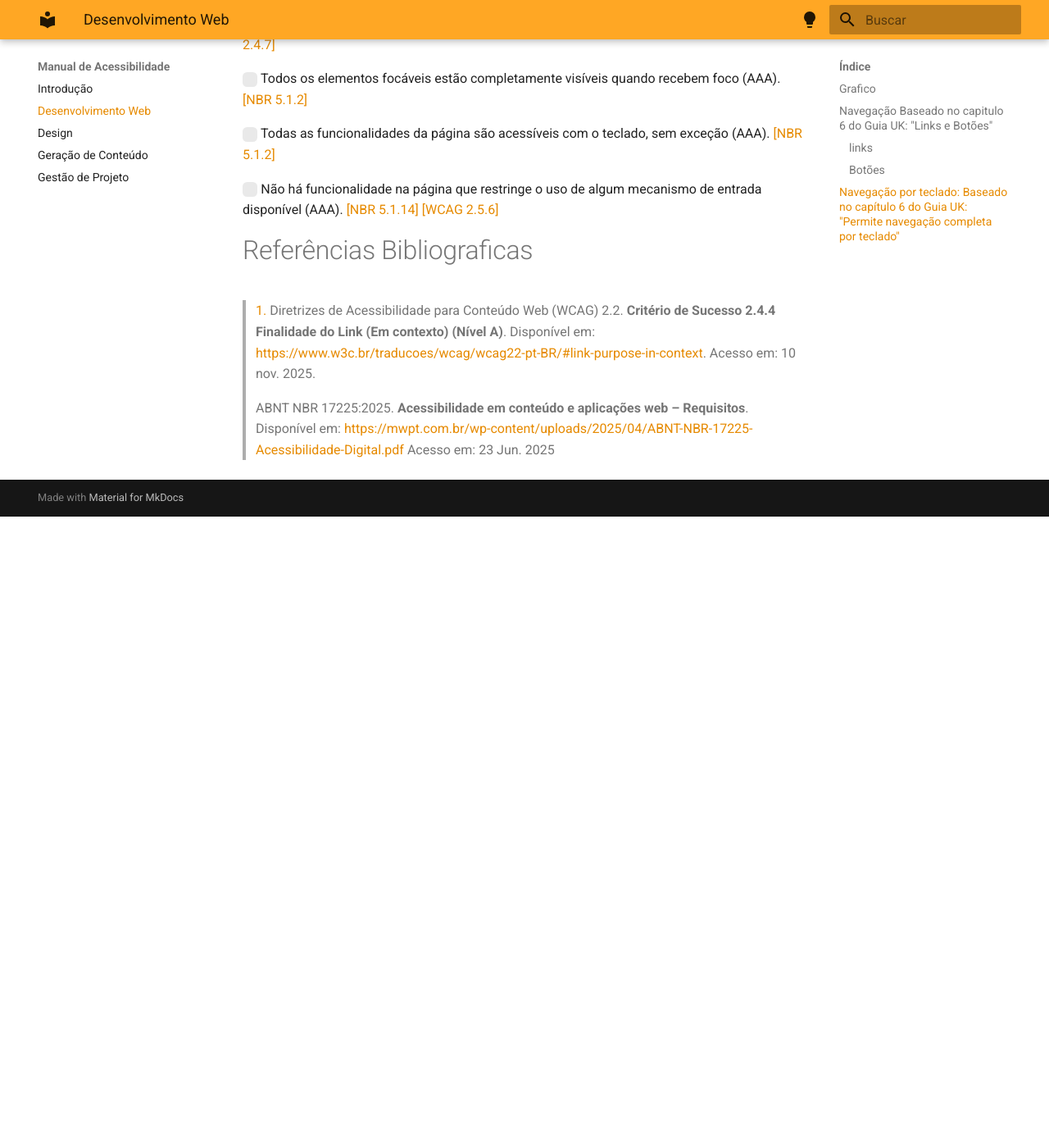
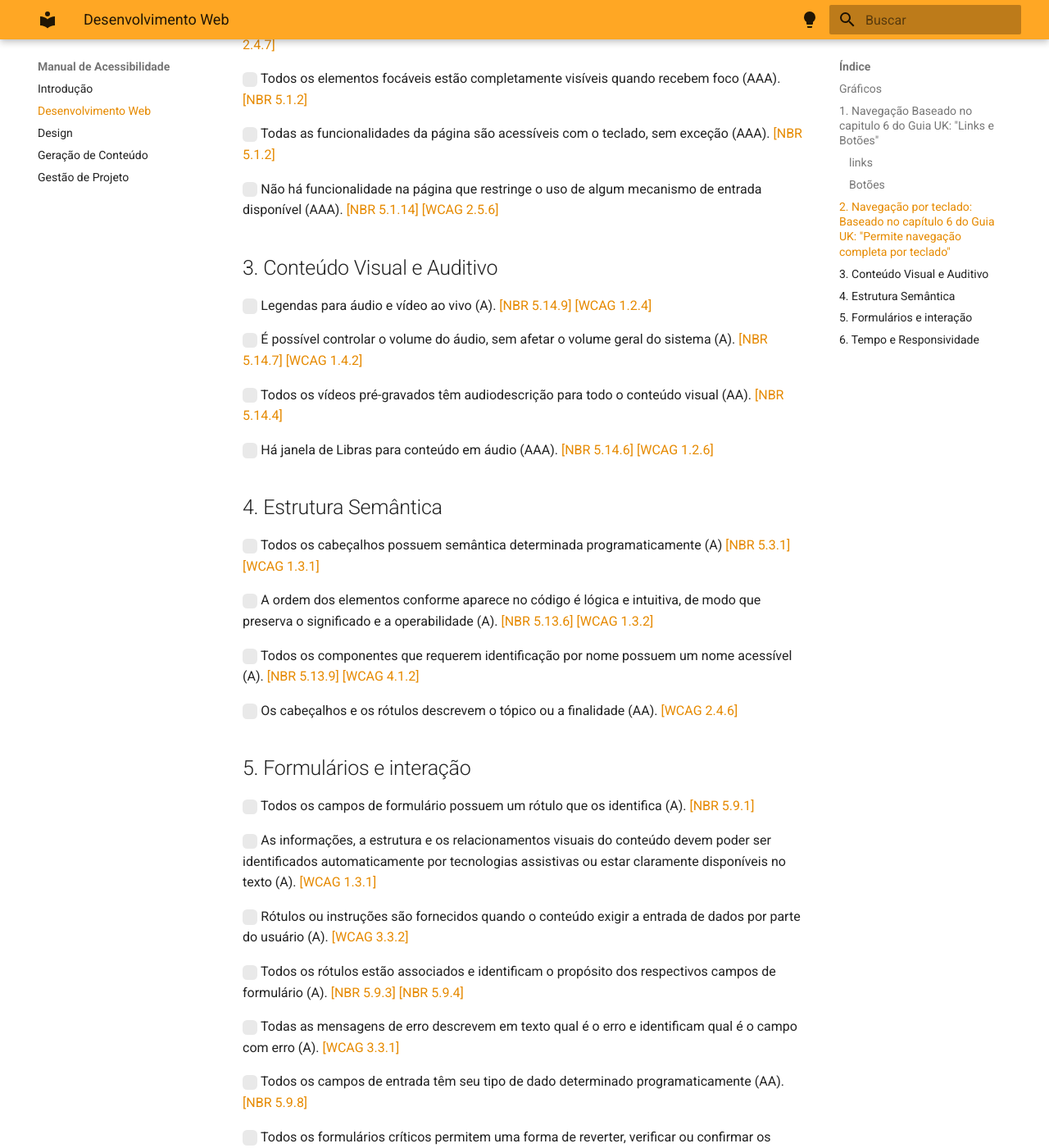
Before and after one commit to UnB-IHC/IHC-2025.2-Grupo6, an MkDocs documentation site: the page built from docs/manual/devWeb.md, in a window 1280 px wide and 1400 px high, scrolled down 2041 px. Shown: the whole window at 82% size. Built offline with MkDocs 1.6.1 and Material for MkDocs 9.7.7, drawn with Linux system fonts in a browser that asks for light colours; before the commit the page ends 2671 px from its top, so only the background shows below that; some of the changed text lies outside the part shown.

Commit message:
cria mais critérios para desWeb

```diff
--- a/docs/manual/devWeb.md
+++ b/docs/manual/devWeb.md
@@ -1,6 +1,6 @@
 # Desenvolvimento
 
-## Grafico
+## Gráficos
 <div class="progress-sidebar" style="display: flex; flex-direction: row;">
     <div style="text-align: center;">
         <h3>Nível A</h3>
@@ -16,7 +16,7 @@
     </div>
 </div>
 
-## Navegação <small>Baseado no capitulo 6 do Guia UK: "Links e Botões"</small>
+## 1. Navegação <small>Baseado no capitulo 6 do Guia UK: "Links e Botões"</small>
 
 ### links
 
@@ -93,7 +93,7 @@ Toda funcionalidade operada por movimento de arrastar pode ser operada também p
 </label>
 
 
-## Navegação por teclado: <small> Baseado no capítulo 6 do Guia UK: "Permite navegação completa por teclado"</small>
+## 2. Navegação por teclado: <small> Baseado no capítulo 6 do Guia UK: "Permite navegação completa por teclado"</small>
 
 <label class="criterio">
 <input type="checkbox" class="criterio" data-level="Adev">
@@ -135,6 +135,125 @@ Toda funcionalidade operada por movimento de arrastar pode ser operada também p
   Não há funcionalidade na página que restringe o uso de algum mecanismo de entrada disponível (AAA). <a href="#NBR">[NBR 5.1.14]</a> <a href="#">[WCAG 2.5.6]</a>
 </label>
 
+## 3. Conteúdo Visual e Auditivo
+
+<label class="criterio">
+  <input type="checkbox" class="criterio" data-level="Adev">
+  Legendas para áudio e vídeo ao vivo (A).
+  <a href="#NBR">[NBR 5.14.9]</a> <a href="#WCAG">[WCAG 1.2.4]</a>
+</label>
+
+<label class="criterio">
+  <input type="checkbox" class="criterio" data-level="Adev">
+  É possível controlar o volume do áudio, sem afetar o volume geral do sistema (A).
+  <a href="#NBR">[NBR 5.14.7]</a> <a href="#WCAG">[WCAG 1.4.2]</a>
+</label>
+
+<label class="criterio">
+  <input type="checkbox" class="criterio" data-level="AAdev">
+  Todos os vídeos pré-gravados têm audiodescrição para todo o conteúdo visual (AA).
+  <a href="#NBR">[NBR 5.14.4]</a>
+</label>
+
+<label class="criterio">
+  <input type="checkbox" class="criterio" data-level="AAAdev">
+  Há janela de Libras para conteúdo em áudio (AAA).
+  <a href="#NBR">[NBR 5.14.6]</a> <a href="#WCAG">[WCAG 1.2.6]</a>
+</label>
+
+## 4. Estrutura Semântica
+
+<label class="criterio">
+<input type="checkbox" class="criterio" data-level="Adev">
+  Todos os cabeçalhos possuem semântica determinada programaticamente (A) <a href="#NBR">[NBR 5.3.1]</a> <a href="#">[WCAG 1.3.1]</a>
+</label>
+
+<label class="criterio">
+<input type="checkbox" class="criterio" data-level="Adev">
+  A ordem dos elementos conforme aparece no código é lógica e intuitiva, de modo que preserva o significado e a operabilidade (A). <a href="#NBR">[NBR 5.13.6]</a> <a href="#">[WCAG 1.3.2]</a>
+</label>
+
+<label class="criterio">
+<input type="checkbox" class="criterio" data-level="Adev">
+  Todos os componentes que requerem identificação por nome possuem um nome acessível (A). <a href="#NBR">[NBR 5.13.9]</a> <a href="#">[WCAG 4.1.2]</a>
+</label>
+
+<label class="criterio">
+<input type="checkbox" class="criterio" data-level="AAdev">
+ Os cabeçalhos e os rótulos descrevem o tópico ou a finalidade (AA). <a href="#">[WCAG 2.4.6]</a>
+</label>
+
+## 5. Formulários e interação
+
+<label class="criterio">
+  <input type="checkbox" class="criterio" data-level="Adev">
+  Todos os campos de formulário possuem um rótulo que os identifica (A).
+  <a href="#NBR">[NBR 5.9.1]</a>
+</label>
+
+<label class="criterio">
+  <input type="checkbox" class="criterio" data-level="Adev">
+  As informações, a estrutura e os relacionamentos visuais do conteúdo devem poder ser identificados automaticamente por tecnologias assistivas ou estar claramente disponíveis no texto (A).
+  <a href="#WCAG">[WCAG 1.3.1]</a>
+</label>
+
+<label class="criterio">
+  <input type="checkbox" class="criterio" data-level="Adev">
+  Rótulos ou instruções são fornecidos quando o conteúdo exigir a entrada de dados por parte do usuário (A).
+  <a href="#WCAG">[WCAG 3.3.2]</a>
+</label>
+
+<label class="criterio">
+  <input type="checkbox" class="criterio" data-level="Adev">
+  Todos os rótulos estão associados e identificam o propósito dos respectivos campos de formulário (A).
+  <a href="#NBR">[NBR 5.9.3]</a> <a href="#NBR">[NBR 5.9.4]</a>
+</label>
+
+<label class="criterio">
+  <input type="checkbox" class="criterio" data-level="Adev">
+  Todas as mensagens de erro descrevem em texto qual é o erro e identificam qual é o campo com erro (A).
+  <a href="#WCAG">[WCAG 3.3.1]</a>
+</label>
+
+<label class="criterio">
+  <input type="checkbox" class="criterio" data-level="AAdev">
+  Todos os campos de entrada têm seu tipo de dado determinado programaticamente (AA).
+  <a href="#NBR">[NBR 5.9.8]</a>
+</label>
+
+<label class="criterio">
+  <input type="checkbox" class="criterio" data-level="AAdev">
+  Todos os formulários críticos permitem uma forma de reverter, verificar ou confirmar os dados (AA).
+  <a href="#WCAG">[WCAG 3.3.4]</a>
+</label>
+
+## 6. Tempo e Responsividade
+
+<label class="criterio">
+  <input type="checkbox" class="criterio" data-level="Adev">
+  Há um mecanismo para desligar, ajustar ou estender o limite de tempo antes de atingi-lo (A).
+  <a href="#NBR">[NBR 5.16.2]</a> <a href="#WCAG">[WCAG 2.2.1]</a>
+</label>
+
+<label class="criterio">
+  <input type="checkbox" class="criterio" data-level="Adev">
+  Não há atualização que inicie automaticamente e seja apresentada em paralelo com outro conteúdo (A).
+  <a href="#NBR">[NBR 5.16.3]</a> <a href="#NBR">[NBR 2.2.2]</a>
+</label>
+
+<label class="criterio">
+  <input type="checkbox" class="criterio" data-level="AAdev">
+  O conteúdo não requer uma orientação de exibição específica (AA).
+  <a href="#NBR">[NBR 5.10.3]</a> <a href="#WCAG">[WCAG 1.3.4]</a>
+</label>
+
+<label class="criterio">
+  <input type="checkbox" class="criterio" data-level="AAdev">
+  O design é responsivo (AA).
+  <a href="#NBR">[NBR 5.10.4]</a> <a href="#WCAG">[WCAG 1.4.10]</a>
+</label>
+
+
 # Referências Bibliograficas
 
 > <a id="1" href="">1.</a> Diretrizes de Acessibilidade para Conteúdo Web (WCAG) 2.2. **Critério de Sucesso 2.4.4 Finalidade do Link (Em contexto) (Nível A)**. Disponível em: [https://www.w3c.br/traducoes/wcag/wcag22-pt-BR/#link-purpose-in-context](https://www.w3c.br/traducoes/wcag/wcag22-pt-BR/#link-purpose-in-context). Acesso em: 10 nov. 2025.
```
